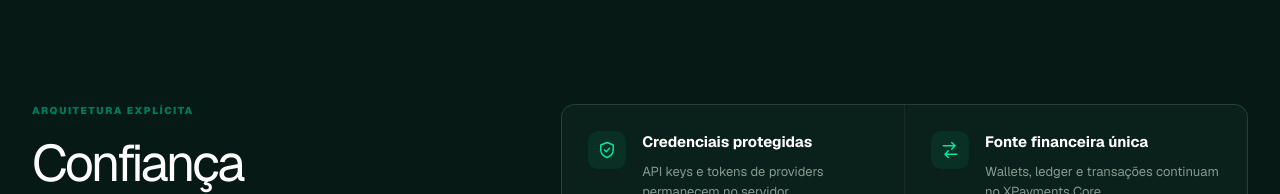
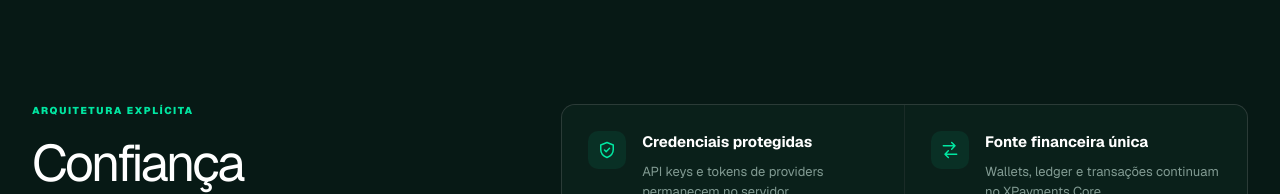
Before and after one commit to nexflowx-hub/pagarpix-frontend, a Next.js app: page / in a window 1280 px wide. Shown: the part 942-1136 px from the top of the page. Built offline with nearby package versions, Linux system fonts and the light colour scheme.

Commit message:
fix(a11y): use light accent on dark trust section

```diff
--- a/app/page.tsx
+++ b/app/page.tsx
@@ -100,7 +100,7 @@ export default function Home() {
       </section>
 
       <section className="trust-v25" aria-labelledby="trust-title" data-reveal>
-        <div className="shell trust-v25-grid"><div><div className="v2-kicker">ARQUITETURA EXPLÍCITA</div><h2 id="trust-title">Confiança construída no desenho do produto.</h2></div><div className="trust-facts"><article><Icon name="shield" /><div><b>Credenciais protegidas</b><p>API keys e tokens de providers permanecem no servidor.</p></div></article><article><Icon name="transactions" /><div><b>Fonte financeira única</b><p>Wallets, ledger e transações continuam no XPayments Core.</p></div></article><article><Icon name="wallet" /><div><b>Saldos segregados</b><p>Recebíveis, reservas e saldo físico são apresentados separadamente.</p></div></article><article><Icon name="webhook" /><div><b>Operação auditável</b><p>Status, webhooks e documentação apontam para contratos canônicos.</p></div></article></div></div>
+        <div className="shell trust-v25-grid"><div><div className="v2-kicker light">ARQUITETURA EXPLÍCITA</div><h2 id="trust-title">Confiança construída no desenho do produto.</h2></div><div className="trust-facts"><article><Icon name="shield" /><div><b>Credenciais protegidas</b><p>API keys e tokens de providers permanecem no servidor.</p></div></article><article><Icon name="transactions" /><div><b>Fonte financeira única</b><p>Wallets, ledger e transações continuam no XPayments Core.</p></div></article><article><Icon name="wallet" /><div><b>Saldos segregados</b><p>Recebíveis, reservas e saldo físico são apresentados separadamente.</p></div></article><article><Icon name="webhook" /><div><b>Operação auditável</b><p>Status, webhooks e documentação apontam para contratos canônicos.</p></div></article></div></div>
       </section>
 
       <section className="v2-section shell" id="plataforma" data-reveal>
```
